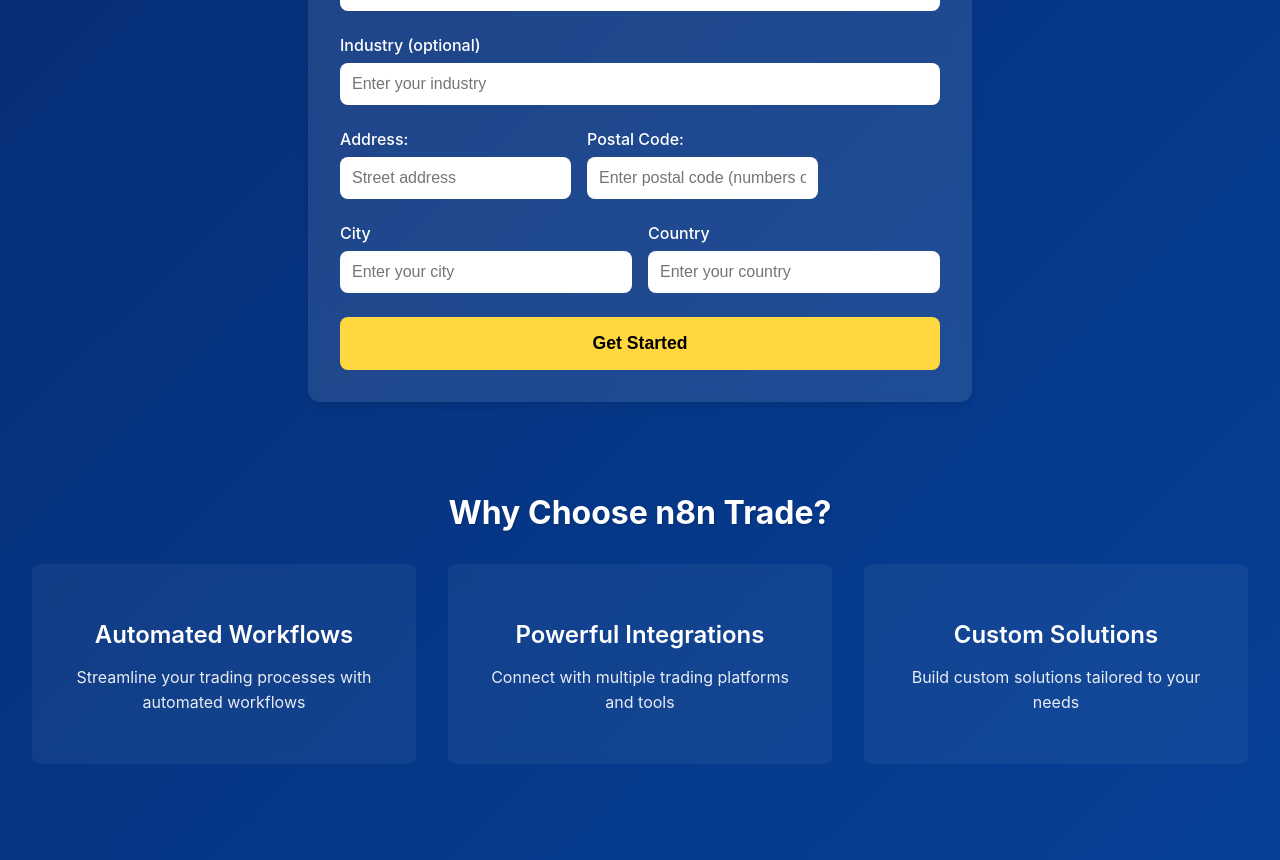
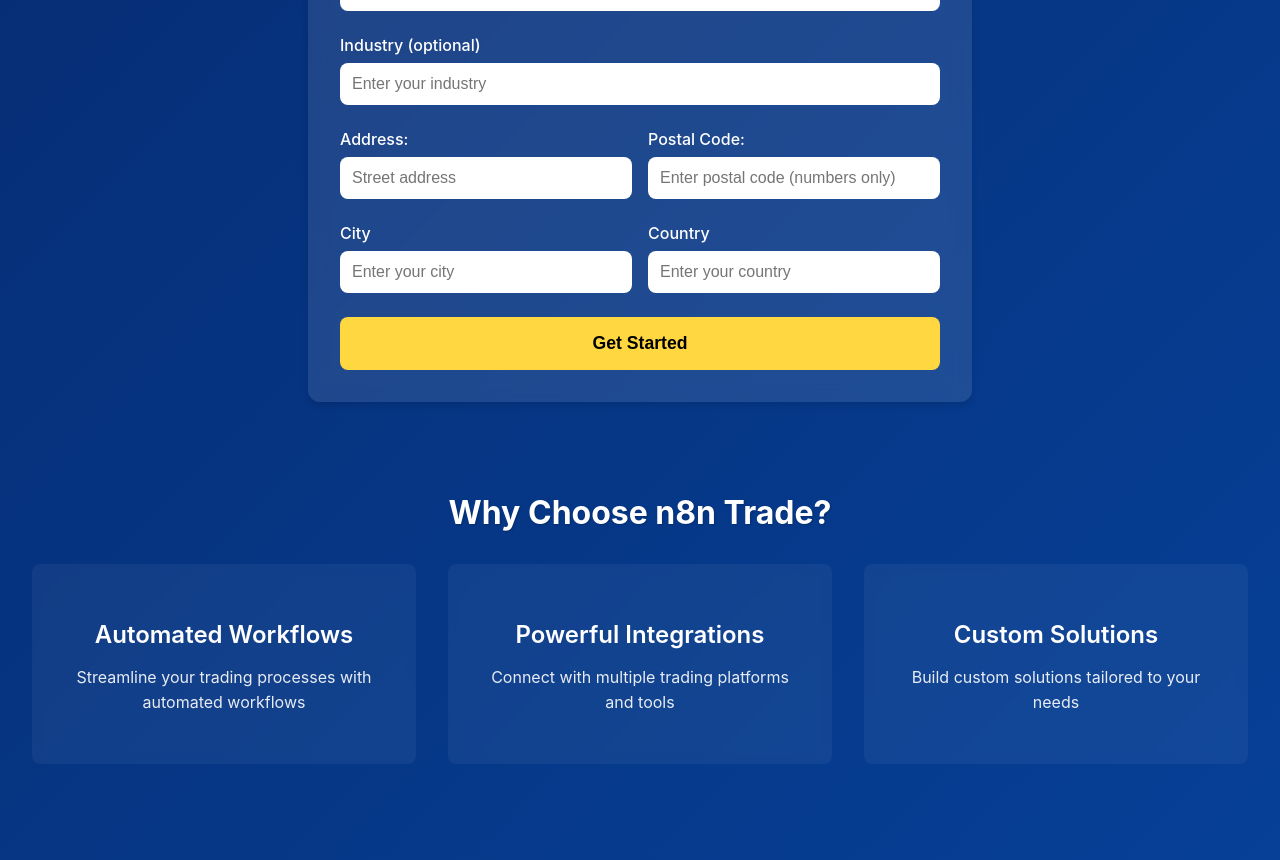
Before and after one commit to IrronRoman19/n8n-funnel, a React (Create React App) app: page / in a window 1280 px wide. Shown: the part 1189-2049 px from the top of the page. Built offline with nearby package versions, Linux system fonts and the light colour scheme.

Commit message:
optimnized input lengths

```diff
--- a/src/components/LandingPage.tsx
+++ b/src/components/LandingPage.tsx
@@ -401,7 +401,7 @@ const LandingPage: React.FC = () => {
           </div>
 
           <div className="form-row">
-            <div className="form-group">
+            <div className="form-group flex-1">
               <label htmlFor="address">Address:</label>
               <input
                 type="text"
@@ -413,7 +413,7 @@ const LandingPage: React.FC = () => {
               />
             </div>
 
-            <div className="form-group">
+            <div className="form-group flex-1">
               <label htmlFor="postalCode">Postal Code:</label>
               <input
                 type="text"
```
